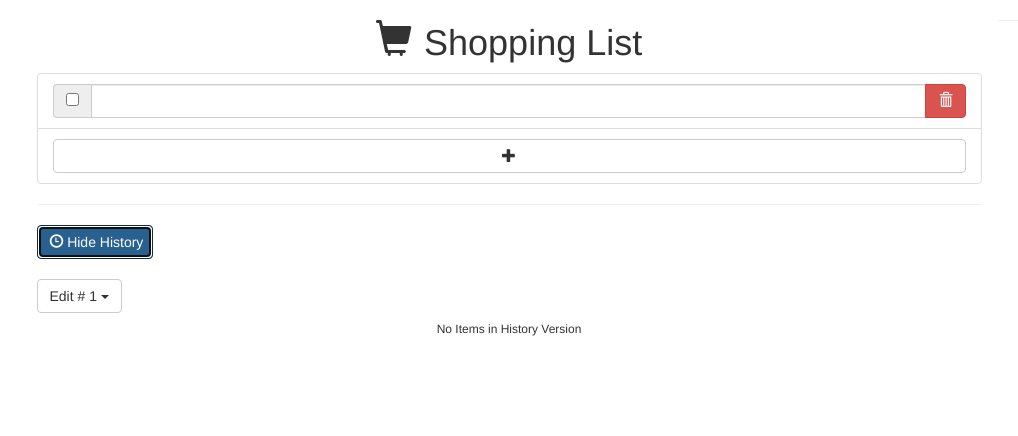
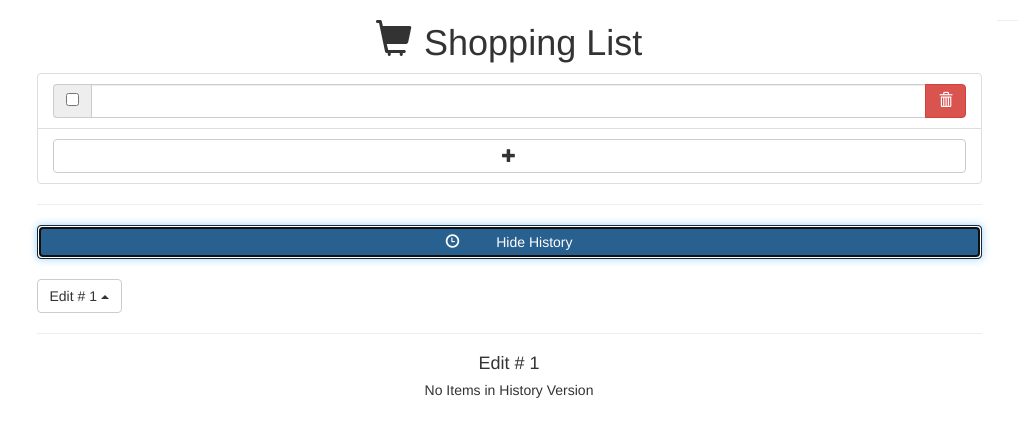
Before and after one commit to andrewnyhus/ReactJS-Redux-Shopping-List, a React app: page / in a window 1280 px wide. Both pictures are taken after a click on the button "Show History". Shown: the top 436 px of the page, without its empty margins (131-1149 px from the left). Built offline with nearby package versions, Linux system fonts and the light colour scheme.

Commit message:
fixed overflow clipping on history dropup

```diff
--- a/src/app/components/HistoryView.js
+++ b/src/app/components/HistoryView.js
@@ -11,7 +11,7 @@ export const HistoryView = (props) => {
 const toggleHistoryVisibility = (
   <div>
     <button
-      className={"btn btn-primary"}
+      className={"btn btn-primary form-control"}
       onClick={() => props.toggleHistoryVisibility()}>
         <Glyphicon glyph="time"/>
         {props.showHistory ? "Hide History" : "Show History" }
@@ -19,10 +19,19 @@ const toggleHistoryVisibility = (
   </div>
 );
 
+// History Inspector
+//==============================================================================
+const historyInspector = (
+  <div>
+    <hr/>
+    {/* Title of Inspector */}
+    {props.selectedHistoryEntryToInspect > -1 ? (
+      <h4 align="center">{"Edit # " + (props.selectedHistoryEntryToInspect + 1)}</h4>
+    ):""}
 
-const historyInspector = (
+
+    {/* Populate History Inspector */}
     <ul className="list-group">
-    {/* Populate History Inspector */}
       {props.selectedHistoryEntryToInspect > -1 && props.itemLastValues[props.selectedHistoryEntryToInspect].items.length > 0 ? (
           <div>
             {props.itemLastValues[props.selectedHistoryEntryToInspect].items.map((item, i) =>
@@ -33,66 +42,68 @@ const historyInspector = (
                   {item.checked ? (
                     <div>
                       <input type="checkbox" className={"shopping_list_item_checkbox"} disabled={true} checked={true} onChange={() => props.toggleCheckItem(i)} />
-                    <div className={"checked_shopping_list_item_text"}>{item.value}</div>
+                      <div className={"shopping_list_item_text checked_shopping_list_item_text"}>{item.value}</div>
                     </div>
                   ):(
                     <div>
                       <input type="checkbox" className={"shopping_list_item_checkbox"} disabled={true} checked={false} onChange={() => props.toggleCheckItem(i)} />
-                    <div>{item.value}</div>
+                      <div className={"shopping_list_item_text_history"}>{item.value}</div>
                     </div>
                   )}
-
-
 
               </li>
             )}
           </div>
 
         ):(
-        <h6 align="center">No Items in History Version</h6>
+          <h5 align="center">No Items in History Version</h5>
         )}
     </ul>
+  </div>
 );
+//==============================================================================
 
 
 
 const historyDropdown = (
-  <div>
+  <div className={"dropdown_container"}>
     {/* Show dropdown of history versions */}
     {props.selectedHistoryEntryToInspect > -1 ? (
-      <div>
-        <DropdownButton id="historyDropdown" title={"Edit # " + (props.selectedHistoryEntryToInspect + 1)}>
+      <DropdownButton id="historyDropdown" dropup={true} title={"Edit # " + (props.selectedHistoryEntryToInspect + 1)}>
 
         {/* Populate dropdown menu */}
         {props.itemLastValues.map((entry, i) =>
-            <MenuItem
-              eventKey={"dropdown_item_" + i}
-              key={"dropdown_item_" + i}
+          <MenuItem eventKey={"dropdown_item_" + i} key={"dropdown_item_" + i}
             onSelect={() => props.selectHistoryEntryToInspect(i)}
-              title={"Edit # " + (i + 1)}
-              >
+            onMouseEnter={() => props.selectHistoryEntryToInspect(i)}
+            title={"Edit # " + (i + 1)}>
               {"Edit # " + (i + 1)}
           </MenuItem>
         )}
       </DropdownButton>
-
-
-        {historyInspector}
-
-      </div>
-
     ):(
-      <h6 align="center">No History</h6>
+      <h4 align="center">No History</h4>
     )}
   </div>
 );
 
 
+
 const historyView = (
-
   <div hidden={!props.showHistory}>
       <br></br>
+
+
       {historyDropdown}
+
+
+
+
+      {/* Show Inspector if history exists */}
+      {props.selectedHistoryEntryToInspect > -1 ? (
+        <div>{historyInspector}</div>
+      ):""}
+
   </div>
 );
 
--- a/src/app/stylesheets/index.scss
+++ b/src/app/stylesheets/index.scss
@@ -28,6 +28,10 @@ body {
   width: 100%;
 }
 
+.shopping_list_item_text_history{
+  display: inline-block;
+  margin-left: 1.5%;
+}
 
 .checked_shopping_list_item_text{
   text-decoration: line-through;
@@ -35,8 +39,13 @@ body {
 
 .shopping_list_item_checkbox{
   display: inline-block;
-  margin-left: 2.5%;
 }
+
+.dropdown_container ul.dropdown-menu{
+  overflow-y: auto;
+  max-height: 30vh;
+}
+
 
 .loader {
   margin: auto;
```
Lines whose indentation alone changed are shown as unchanged.
